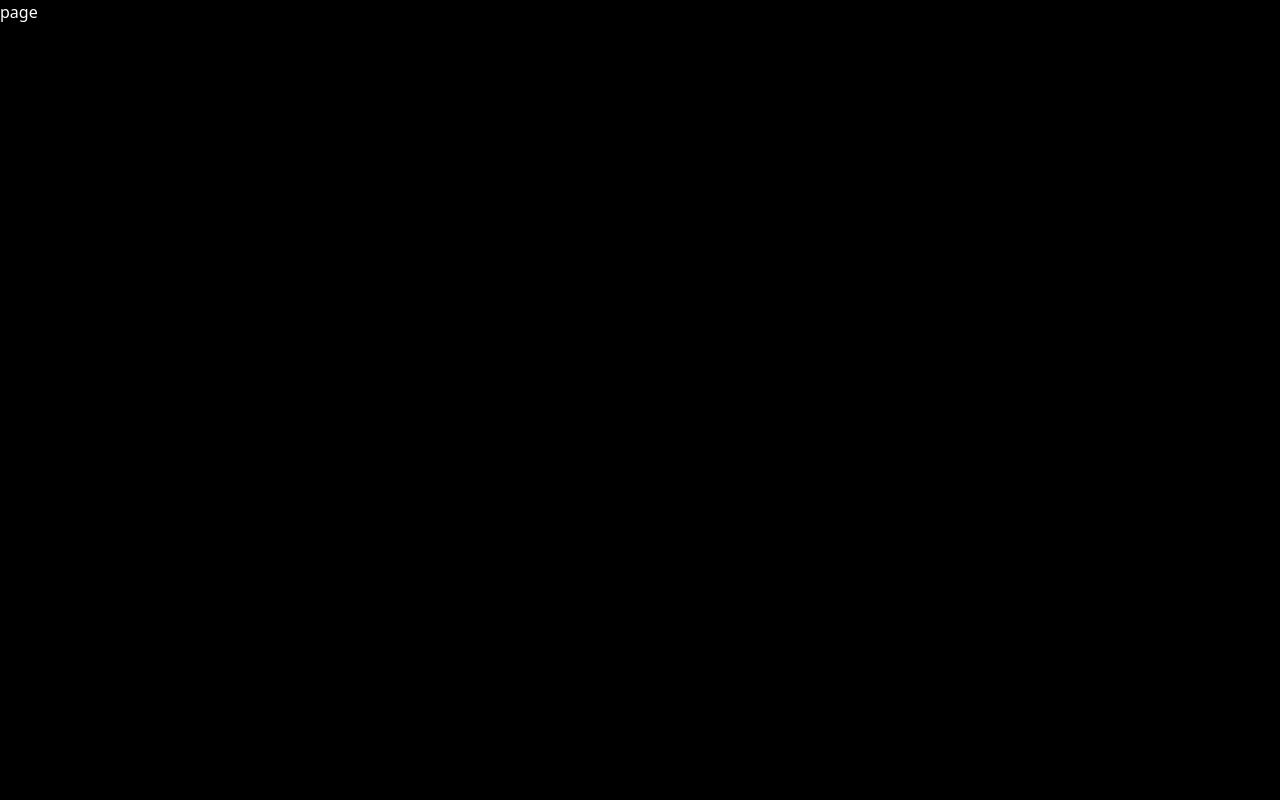
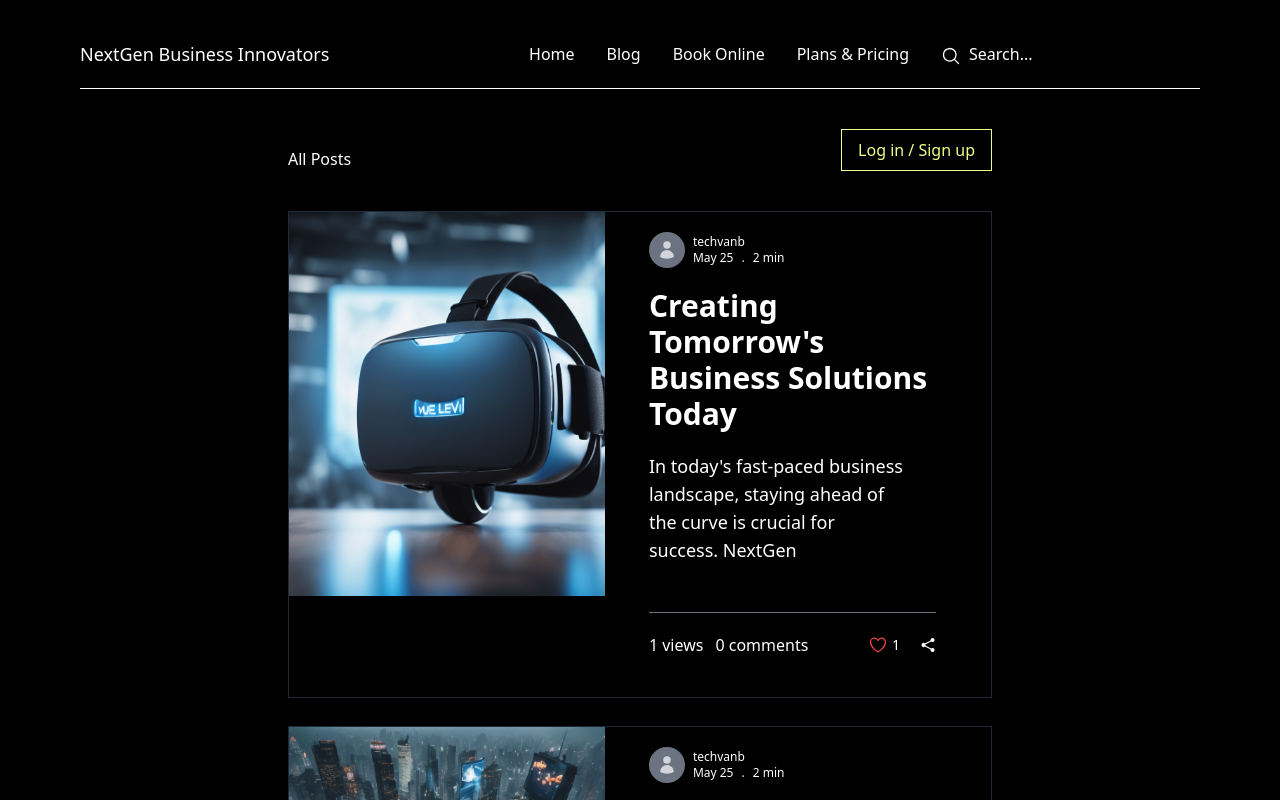
Before and after one commit to Alfred-Emmanuel/wix-site-clone, a Next.js app: page /blog in a window 1280 px wide. Shown: the top 800 px of the page. Built offline with nearby package versions, Linux system fonts and the light colour scheme.

Commit message:
finished working on the blog page

```diff
--- a/app/blog/page.tsx
+++ b/app/blog/page.tsx
@@ -1,8 +1,112 @@
   import React from 'react'
+  import Image from 'next/image'
+  import Navbar from '../components/Navbar'
+  import Footer from '../components/Footer'
+  import NewsImg from "../assets/news-img-1.jpg"
+  import NewsImg2 from "../assets/news-image-2.jpg"
+  import NewsImg3 from "../assets/news-img-3.jpg"
 
   function page() {
+    const blogContent = [
+      {
+        id: 1,
+        author: "techvanb",
+        title: "Creating Tomorrow's Business Solutions Today",
+        description: "In today's fast-paced business landscape, staying ahead of the curve is crucial for success. NextGen",
+        image: NewsImg,
+        date: "May 25",
+        readTime: "2 min",
+        views: 1,
+        likes: 1,
+        comments: 0,
+      },
+        {
+        id: 2,
+        author: "techvanb",
+        title: "Unless the power of tech for business success",
+        description: "In today's rapidly evolving business landscape, staying ahead of the competition requires a harmonious blend",
+        image: NewsImg2,
+        date: "May 25",
+        readTime: "2 min",
+        views: 1,
+        likes: 1,
+        comments: 0,
+      },
+      {
+        id: 1,
+        author: "techvanb",
+        title: "Revolutionize your business with cutting edge tech solutions",
+        description: "In today's fast-paced business landscape, staying ahead of the curve is essential to success. Embracing",
+        image: NewsImg3,
+        date: "May 25",
+        readTime: "2 min",
+        views: 1,
+        likes: 1,
+        comments: 0,
+      },
+    ]
     return (
-    <div>page</div>
+      <div>
+        <Navbar />
+          <div className='px-5 mt-5 md:px-20 md:mt-10 md:pb-20 pb-10'>
+            <div className='flex items-center justify-between md:px-52'>
+              <div className='self-end'>All Posts</div>
+              <button className='border border-primary text-primary bg-none outline-none px-4 py-2'>Log in / Sign up</button>
+            </div>
+            <div className='mt-10 md:px-52 flex flex-col gap-7'>
+              {
+                blogContent.map((content) => (
+                  <div key={content.id} className='flex border border-gray-800 flex-col md:flex-row gap-3'>
+                    <div className='w-full md:w-[45%] justify-self-start'>
+                      <Image src={content.image} alt="image" placeholder="blur" className="md:h-96 md:w-full" />
+                    </div>
+                    <div className='md:w-1/2 py-5 px-8'>
+                      <div className='flex items-center gap-2 mb-5'>
+                        <svg xmlns="http://www.w3.org/2000/svg" viewBox="0 0 24 24" fill="currentColor" className="size-9 p-2 bg-gray-500 text-gray-300 rounded-full">
+                          <path fillRule="evenodd" d="M7.5 6a4.5 4.5 0 1 1 9 0 4.5 4.5 0 0 1-9 0ZM3.751 20.105a8.25 8.25 0 0 1 16.498 0 .75.75 0 0 1-.437.695A18.683 18.683 0 0 1 12 22.5c-2.786 0-5.433-.608-7.812-1.7a.75.75 0 0 1-.437-.695Z" clipRule="evenodd" />
+                        </svg>
+                        <div className='flex flex-col items-center p-0 gap-0 m-0'>
+                          <p className='self-start text-xs font-medium cursor-pointer'>{content.author}</p>
+                          <span className='flex items-center gap-2 text-xs font-medium'>
+                            <p>{content.date}</p>
+                            <p>.</p>
+                            <p>{content.readTime}</p>
+                          </span>
+                        </div>
+                      </div>
+                      <h1 className='mb-5 text-3xl font-semibold cursor-pointer hover:text-primary'>
+                        {content.title}
+                      </h1>
+                      <h5 className='mb-12 text-lg w-[90%] cursor-pointer hover:text-primary'>{content.description}</h5>
+                      <div className='border-t border-gray-500 py-5 flex items-center justify-between'>
+                        <div className='flex gap-3'>
+                          <p className='cursor-pointer'>
+                            {content.views} views
+                          </p>
+                          <p className='cursor-pointer'>
+                            {content.comments} comments
+                          </p>
+                        </div>
+                        <div className='flex items-center gap-5'>
+                          <div className="flex item-center justify-center gap-1 text-gray-600 cursor-pointer">
+                            <svg xmlns="http://www.w3.org/2000/svg" fill="none" viewBox="0 0 24 24" strokeWidth={1.5} stroke="currentColor" className="size-5 text-red-500">
+                              <path strokeLinecap="round" strokeLinejoin="round" d="M21 8.25c0-2.485-2.099-4.5-4.688-4.5-1.935 0-3.597 1.126-4.312 2.733-.715-1.607-2.377-2.733-4.313-2.733C5.1 3.75 3 5.765 3 8.25c0 7.22 9 12 9 12s9-4.78 9-12Z" />
+                            </svg>
+                            <p className="text-sm text-white"> {content.likes} </p>
+                          </div>
+                          <svg xmlns="http://www.w3.org/2000/svg" viewBox="0 0 24 24" fill="currentColor" className="size-4 cursor-pointer">
+                            <path fillRule="evenodd" d="M15.75 4.5a3 3 0 1 1 .825 2.066l-8.421 4.679a3.002 3.002 0 0 1 0 1.51l8.421 4.679a3 3 0 1 1-.729 1.31l-8.421-4.678a3 3 0 1 1 0-4.132l8.421-4.679a3 3 0 0 1-.096-.755Z" clipRule="evenodd" />
+                          </svg>
+                        </div>
+                      </div>
+                    </div>
+                  </div>
+                ))
+              }
+            </div>
+          </div>
+        <Footer />
+      </div>
     )
   }
 
--- a/tailwind.config.ts
+++ b/tailwind.config.ts
@@ -11,9 +11,11 @@
       colors: {
         background: "var(--background)",
         foreground: "var(--foreground)",
+        primary: "#effe8a",
       },
     },
   },
   plugins: [],
 };
+
 export default config;
```
Lines whose indentation alone changed are shown as unchanged.
